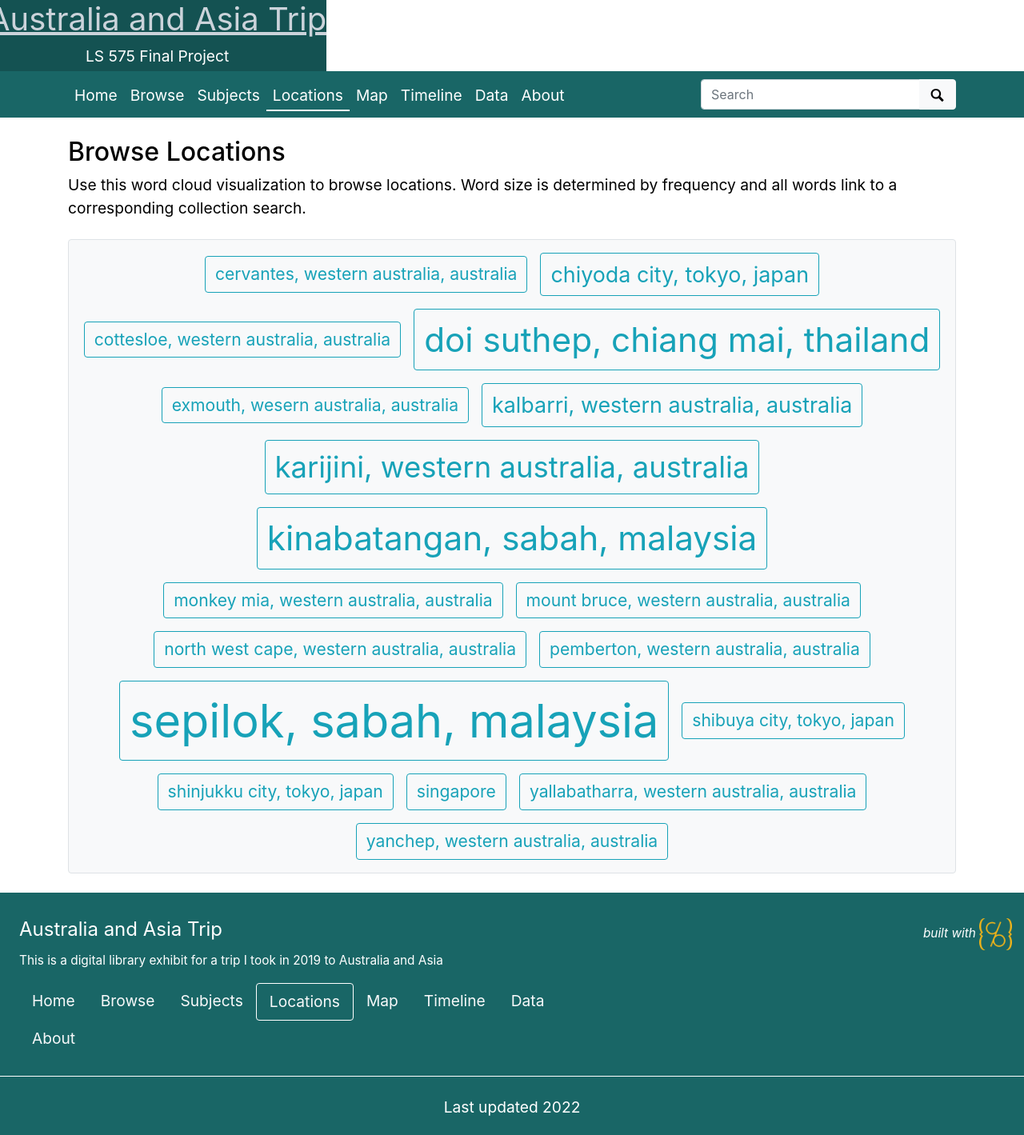
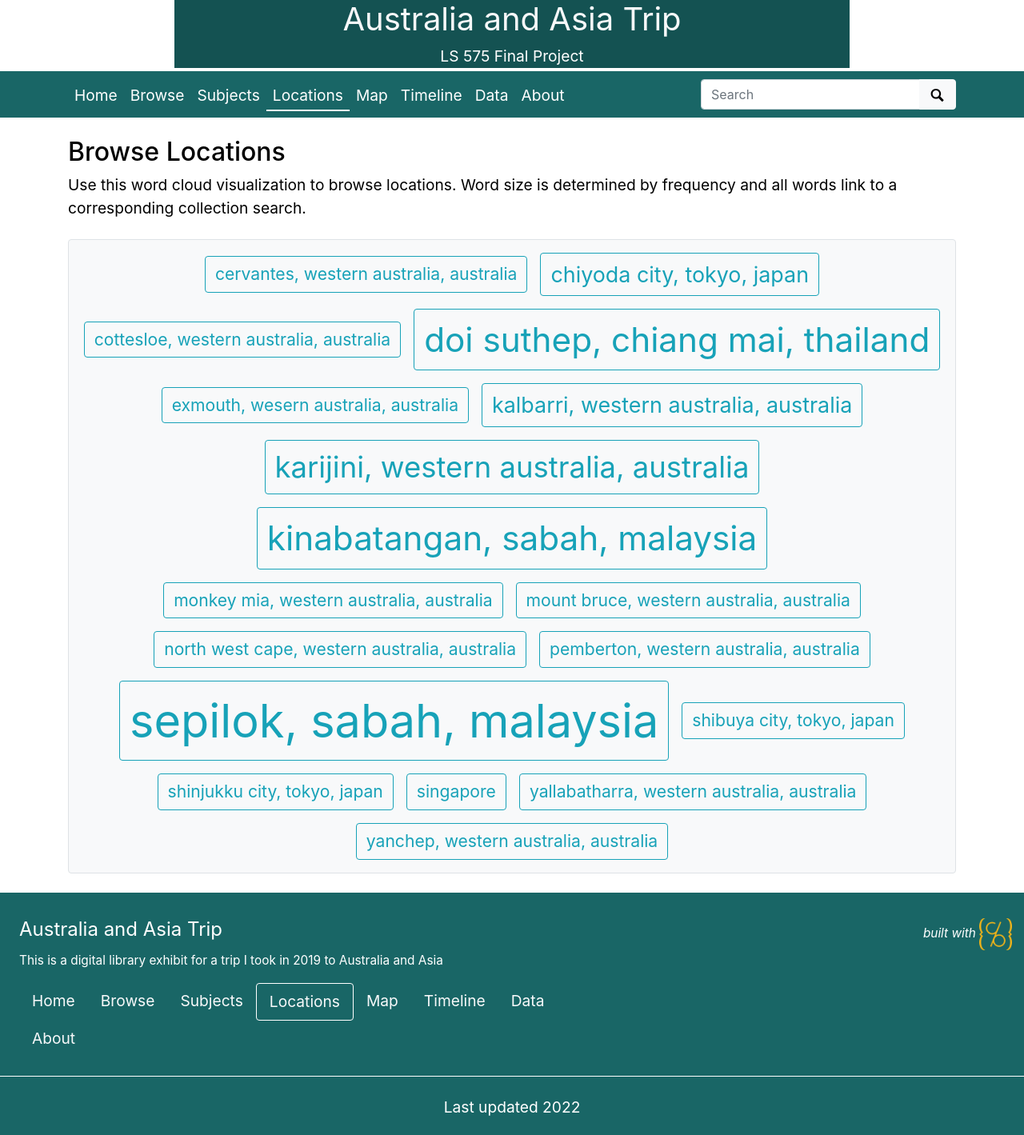
Before and after one commit to mikasmith97/final.github.io, a Jekyll site: the page built from pages/locations.md, in a window 1280 px wide. Shown: the whole page at 80% size. Built offline with Jekyll 4.4.1, drawn with Linux system fonts in a browser that asks for light colours.

Commit message:
Update collection-banner.html

```diff
--- a/_includes/collection-banner.html
+++ b/_includes/collection-banner.html
@@ -29,7 +29,8 @@
 </div>
 {%- else -%}
 <div class="container-fluid mb-0 p-0">
-    <div class="row align-content-center">
+    <div class="row justify-content-center">
+       <div class="col-md-8">
         <div id="title" class="text-center" style="text-align:center;background-color:#145252">
             <h1><a class="text-light font-weight-normal" href="{{ site.baseurl }}/" >{{ site.title }}</a></h1>
             {% if site.tagline %}<p class="mb-1" style="color:#ffffff">{{ site.tagline }}</p>{% endif %}
@@ -41,6 +42,7 @@
             </a>
         </div>
         {% endif %}
+        </div>
     </div>
 </div>
 {%- endif -%}
```
